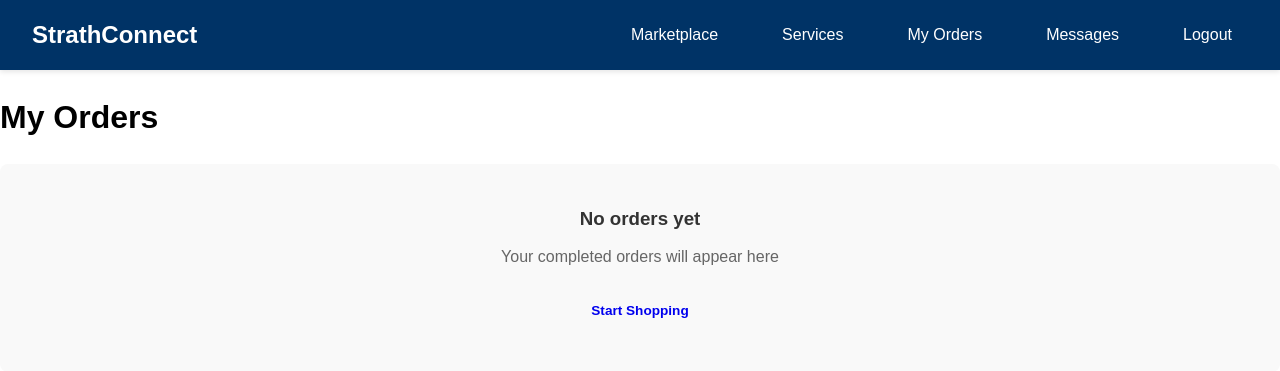
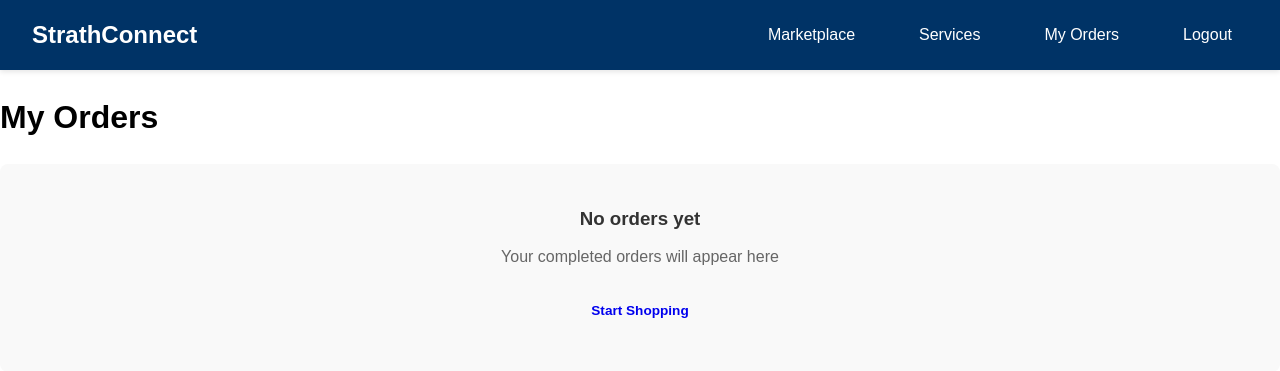
Before and after one commit to wafuke/StrathConnectProject, a PHP site: page /buyer_orders.php in a window 1280 px wide. Shown: the top 371 px of the page. Run offline with PHP 8.4, Linux system fonts and the light colour scheme; the visitor is signed in with stand-in values (Sample User, id 1); data that the repository does not hold is empty.

Commit message:
Buyer orders, a few changes

```diff
--- a/public/buyer_orders.php
+++ b/public/buyer_orders.php
@@ -68,7 +68,6 @@ $orders = $result->fetch_all(MYSQLI_ASSOC);
             <li><a href="marketplace.php">Marketplace</a></li>
             <li><a href="services.php">Services</a></li>
             <li><a href="buyer_orders.php" class="active">My Orders</a></li>
-            <li><a href="buyer_messages.php">Messages</a></li>
             <li><a href="../public/login.php">Logout</a></li>
         </ul>
     </nav>
```
